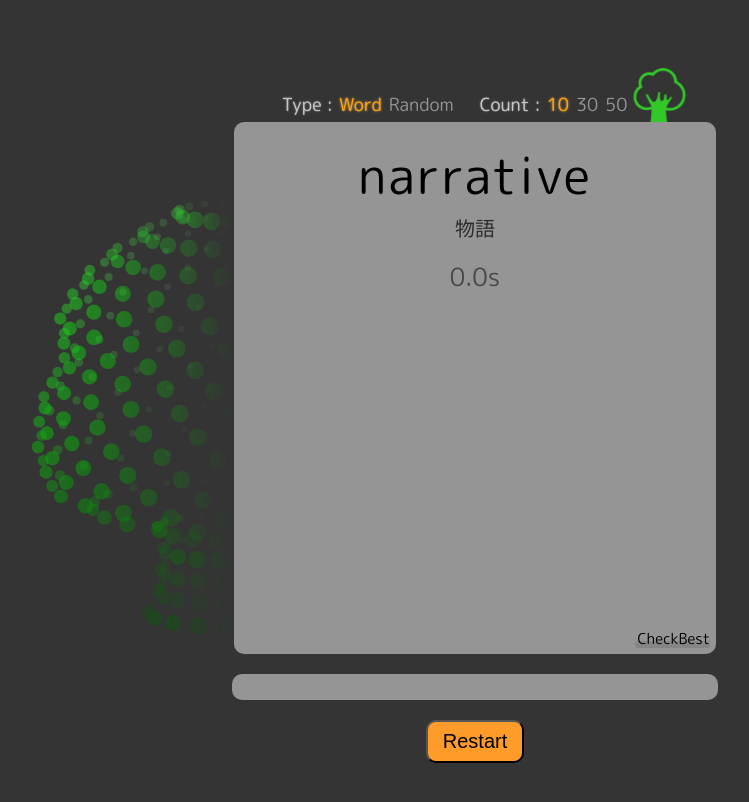
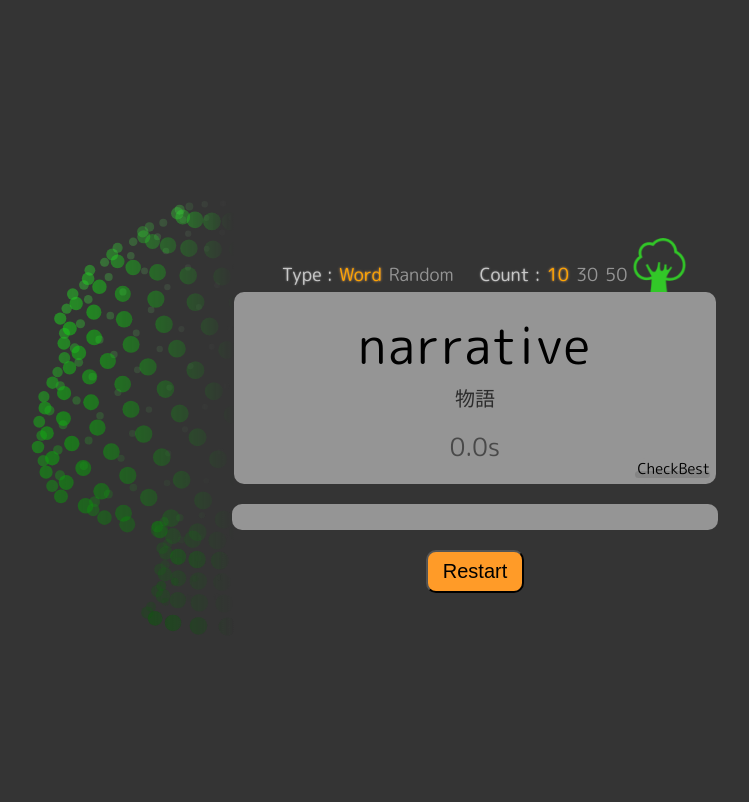
Before and after one commit to shogoisaji/TreeTyping, a plain HTML site: page index.html in a window 1280 px wide. Shown: the whole page, without its empty margins (165-914 px from the left). Drawn offline with Linux system fonts and the light colour scheme.

Commit message:
gameContainer fine tuning

```diff
--- a/indexStyles.css
+++ b/indexStyles.css
@@ -110,7 +110,7 @@ button:hover {
 #gameContainer {
     width: 80%;
     max-width: 450px;
-    height: 500px;
+    height: 160px;
     background-color: #959595;
     border-radius: 10px;
     padding: 1rem 1rem;
```
